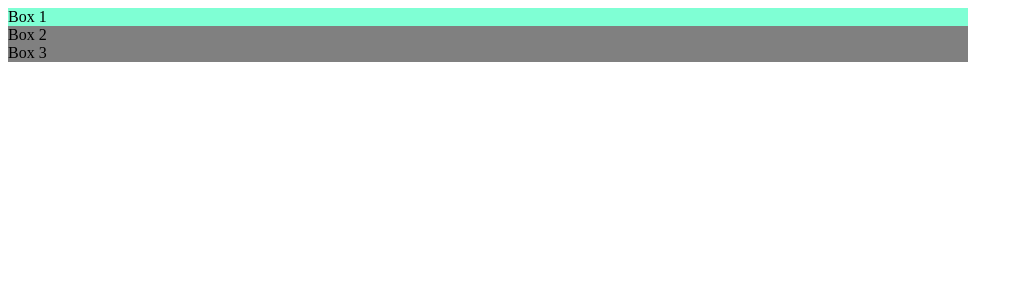
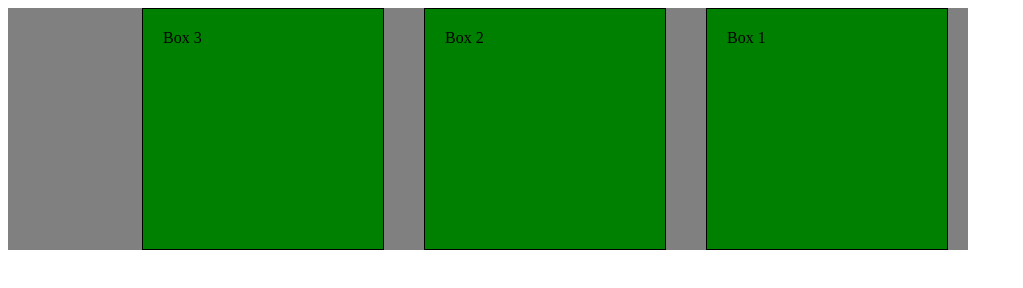
Before and after one commit to cryu1994/cssproject, a plain HTML site: page index.html in a window 1280 px wide. Shown: the whole page, without its empty margins (0-1023 px from the left). Drawn offline with Linux system fonts and the light colour scheme.

Commit message:
thats all

```diff
--- a/index.html
+++ b/index.html
@@ -14,6 +14,7 @@
             </div>
             <div id="box-3">Box 3
             </div>
+            <div class="clear"></div>
         </div>
     </body>
 </html>
--- a/style.css
+++ b/style.css
@@ -1,9 +1,23 @@
 #container{
     width: 960px;
     background-color: grey;
+    /*overflow: hidden;*/
+    /*height: auto;*/
 
 }
 
-#box-1, box-2, box-3{
-    background-color: aquamarine;
+#box-1, #box-2, #box-3{
+    background-color: green;
+    height: 200px;
+    width: 200px;
+    border: 1px solid black;
+    margin: 0 20px;
+    padding: 20px;
 }
+#box-1, #box-2, #box-3{
+    float:right;
+
+}
+.clear{
+    clear: both;
+}
```
